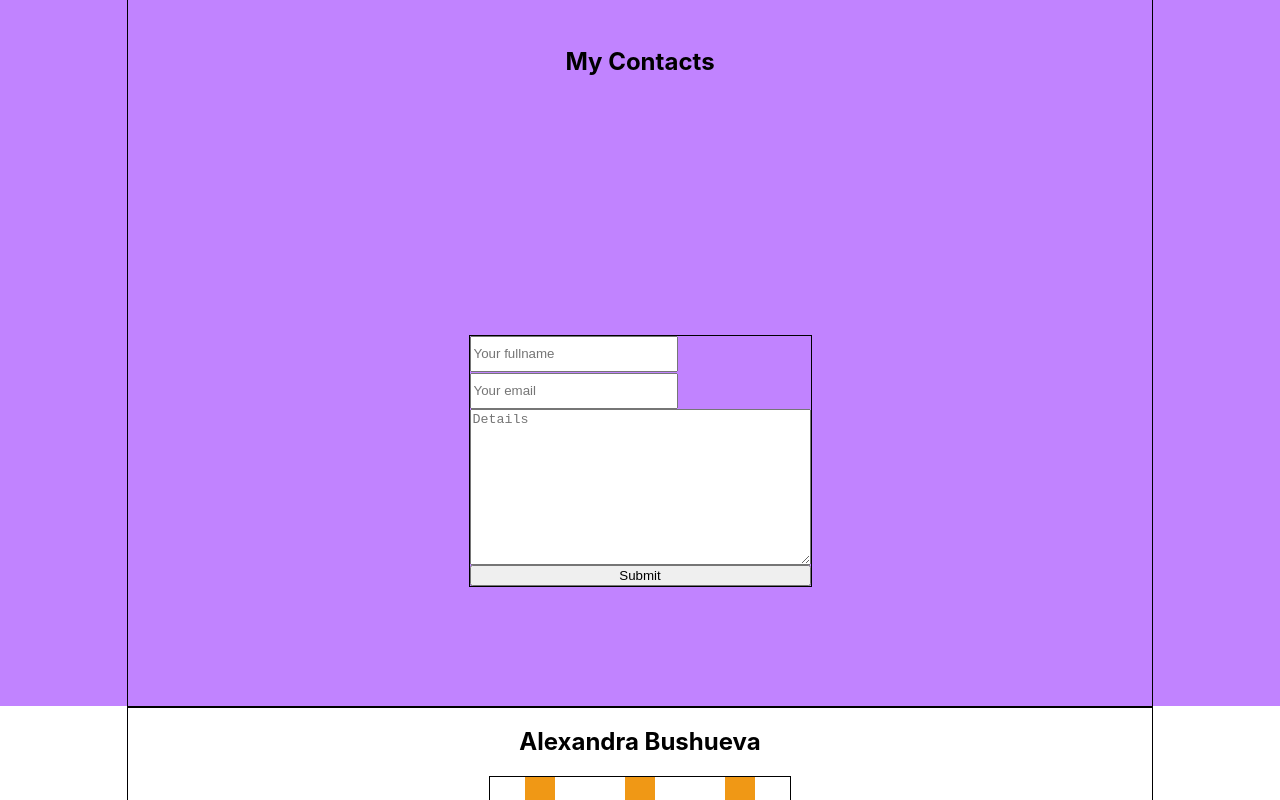
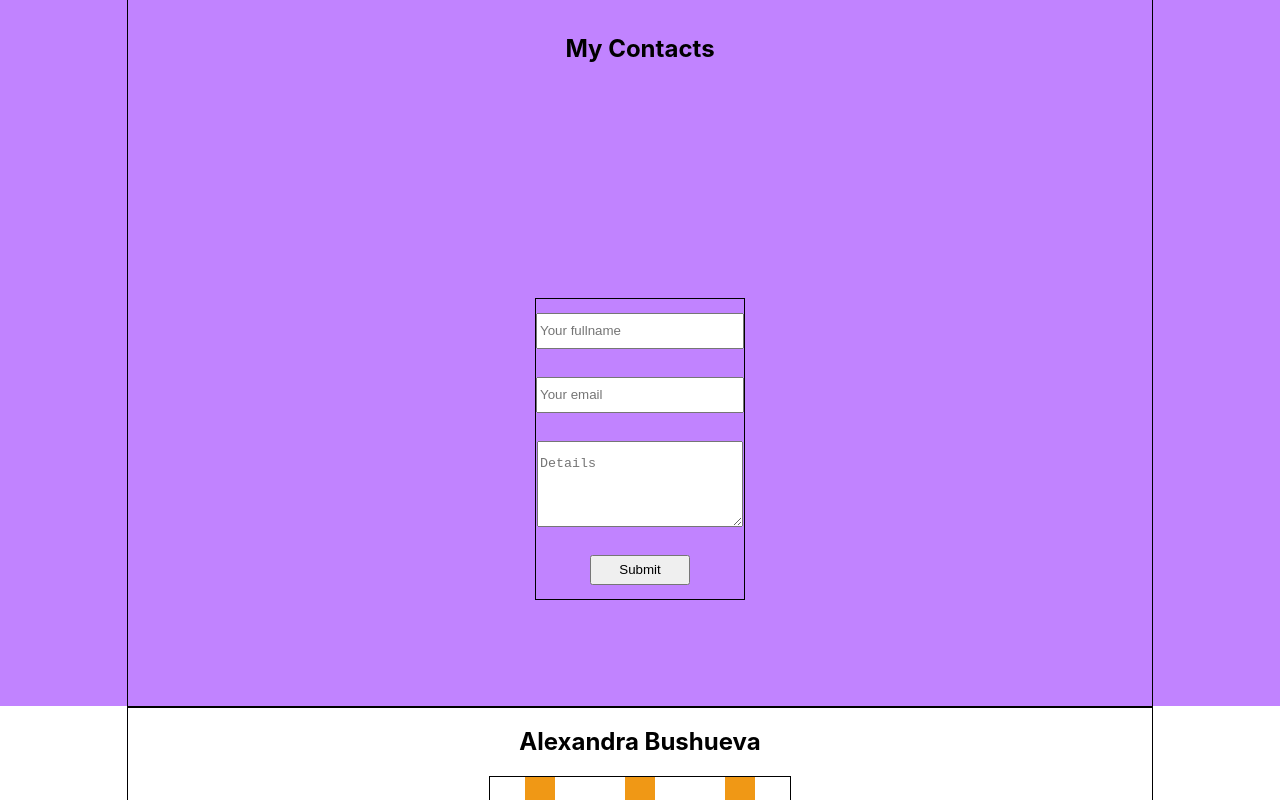
Before and after one commit to itsmeshusha/Portfolio, a React (Create React App) app: page / in a window 1280 px wide. Shown: the part 2574-3374 px from the top of the page. Built offline with nearby package versions, Linux system fonts and the light colour scheme.

Commit message:
@media + improvements

```diff
--- a/package.json
+++ b/package.json
@@ -11,6 +11,7 @@
     "@types/node": "^12.12.62",
     "@types/react": "^16.9.50",
     "@types/react-dom": "^16.9.8",
+    "gh-pages": "^3.1.0",
     "react": "^16.13.1",
     "react-dom": "^16.13.1",
     "react-scripts": "3.4.3",
--- a/src/Contacts/Contacts.module.css
+++ b/src/Contacts/Contacts.module.css
@@ -22,10 +22,11 @@
 
 .forms {
     border: 1px solid;
-    min-height: 250px;
+    min-height: 300px;
     display: flex;
     flex-direction: column;
-    justify-content: space-between;
+    justify-content: space-around;
+    align-items: center;
 }
 
 .input {
@@ -34,9 +35,12 @@
 }
 
 .textarea {
-
+    line-height: 40px;
+    width: 200px;
 }
 
 .button {
-
+    padding: 5px;
+    height: 30px;
+    width: 100px;
 }
--- a/src/Contacts/Contacts.tsx
+++ b/src/Contacts/Contacts.tsx
@@ -11,7 +11,8 @@ function Contacts() {
                     <form className={s.forms}>
                         <input className={s.input} type="text" placeholder="Your fullname" />
                         <input className={s.input} type="text" placeholder="Your email" />
-                        <textarea className={s.textarea} cols={40} rows={10} placeholder="Details"></textarea>
+                        <textarea className={s.textarea}
+                         placeholder="Details"></textarea>
                         <input className={s.button} type="submit" />
                     </form>
 
--- a/src/Main/Main.module.css
+++ b/src/Main/Main.module.css
@@ -1,10 +1,7 @@
 .mainBlock {
   height: 100vh;
   background-color: rgb(218, 177, 218);
-
 }
-
-
 
 .greeting {
   width: 500px;
@@ -16,3 +13,10 @@
   height: 400px;
   background-color: rgb(238, 11, 238);
 }
+
+@media (max-width: 520px) {
+  .photo {
+    width: 300px;
+    height: 300px;
+  }
+}
--- a/src/Projects/Projects.module.css
+++ b/src/Projects/Projects.module.css
@@ -1,5 +1,5 @@
 .projectsBlock {
-    height: 100vh;
+    min-height: 100vh;
     background-color: rgb(247, 0, 247);
 
 }
```
Also changed, not shown: 1 other file (tests, documents, lock files or other folders). Lines whose indentation alone changed are shown as unchanged.
